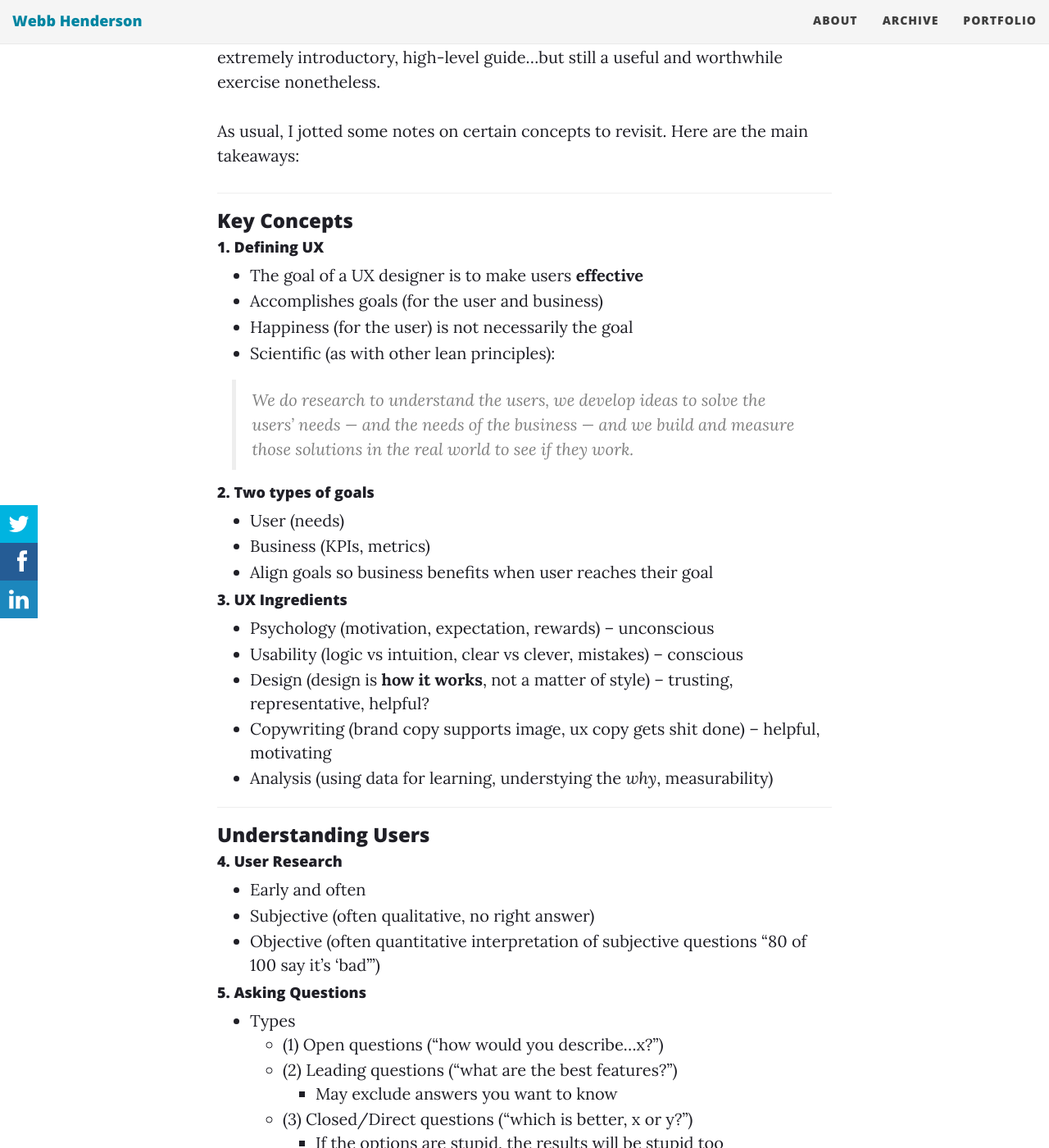
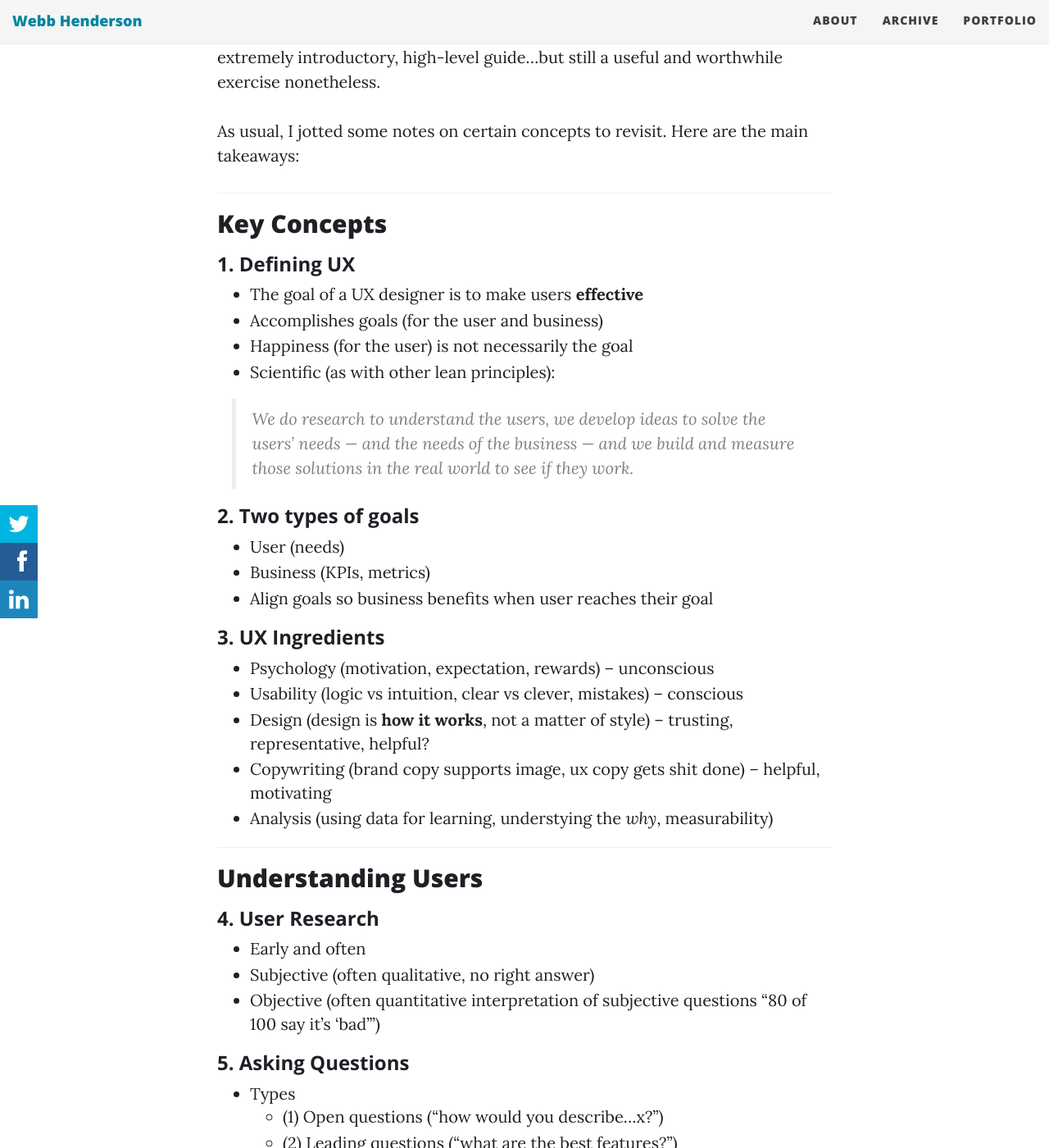
Before and after one commit to emerywebster/emerywebster.github.io, a Jekyll site: the page built from _posts/2016-03-21-ux-principles.md, in a window 1280 px wide and 1400 px high, scrolled down 261 px. Shown: the whole window at 82% size. Built offline with Jekyll 4.4.1, drawn with Linux system fonts in a browser that asks for light colours; nearby versions of some CDN libraries; comment, search, counter and statistics services are not loaded.

Commit message:
improve h2 and h3 styles

```diff
--- a/_posts/2016-03-21-ux-principles.md
+++ b/_posts/2016-03-21-ux-principles.md
@@ -10,9 +10,9 @@ As usual, I jotted some notes on certain concepts to revisit. Here are the main
 
 ---
 
-### Key Concepts
+## Key Concepts
 
-#### 1. Defining UX
+### 1. Defining UX
 
 - The goal of a UX designer is to make users **effective**
 - Accomplishes goals (for the user and business)
@@ -21,13 +21,13 @@ As usual, I jotted some notes on certain concepts to revisit. Here are the main
 
 > We do research to understand the users, we develop ideas to solve the users’ needs — and the needs of the business — and we build and measure those solutions in the real world to see if they work.
 
-#### 2. Two types of goals
+### 2. Two types of goals
 
 - User (needs)
 - Business (KPIs, metrics)
 - Align goals so business benefits when user reaches their goal
 
-#### 3. UX Ingredients
+### 3. UX Ingredients
 
 - Psychology (motivation, expectation, rewards) -- unconscious
 - Usability (logic vs intuition, clear vs clever, mistakes) -- conscious
@@ -37,15 +37,15 @@ As usual, I jotted some notes on certain concepts to revisit. Here are the main
 
 ---
 
-### Understanding Users
+## Understanding Users
 
-#### 4. User Research
+### 4. User Research
 
 - Early and often
 - Subjective (often qualitative, no right answer)
 - Objective (often quantitative interpretation of subjective questions "80 of 100 say it's 'bad'")
 
-#### 5. Asking Questions
+### 5. Asking Questions
 
 - Types
     - (1) Open questions ("how would you describe...x?")
@@ -58,7 +58,7 @@ As usual, I jotted some notes on certain concepts to revisit. Here are the main
 - Avoid interpretting questions or suggesting answers
 - Take good notes
 
-#### 6. User Profiles
+### 6. User Profiles
 
 - These are _NOT_:
     - personality types
@@ -70,7 +70,7 @@ As usual, I jotted some notes on certain concepts to revisit. Here are the main
 - Describes goals, expectations, motivations, behavior of real people
 - Back info up with research and data
 
-#### 7. Designing for Devices
+### 7. Designing for Devices
 
 - (1) How does it like to be touched?
 - (2) Start small
@@ -79,23 +79,23 @@ As usual, I jotted some notes on certain concepts to revisit. Here are the main
 - (5) Be responsive (any device)
 - (6) Think about more than one screen at a time
 
-#### 8. Design Patterns
+### 8. Design Patterns
 
 - "Good" patterns are common _and_ usable
 - Tools: [GoodUI](https://goodui.org/), PatternTap, mobile-patterns.com
 
 ---
 
-### Information Architecture
+## Information Architecture
 
-#### 9. What is IA?
+### 9. What is IA?
 
 - Don't make it fancy
 - Just because it's simple, doesn't mean it makes sense
 - Deep or flat, not both
 - Make sure user knows where they are at all times and how to navigate elsewhere
 
-#### 10. User Stories & Types of IA
+### 10. User Stories & Types of IA
 
 - Describes _flows_ -- sequences and choices, not the implementation or UI.
 - Simple & effective
@@ -106,7 +106,7 @@ As usual, I jotted some notes on certain concepts to revisit. Here are the main
     - Time (inbox, reddit, news feed)
     - People (facebook, designed by who the information is about)
 
-#### 11. Wireframing
+### 11. Wireframing
 
 - Technical blueprint
 
@@ -114,27 +114,27 @@ As usual, I jotted some notes on certain concepts to revisit. Here are the main
 
 ---
 
-### Visual Design Principles
+## Visual Design Principles
 
-#### 12. Visual weight, contrast, depth
+### 12. Visual weight, contrast, depth
 
 - All relative
 - Depth and size (even if your design is flat)
 
 > That’s why it’s wrong to “make the logo bigger”. Unless you want users to stare at your logo instead of buying something.
 
-#### 13. Color
+### 13. Color
 
 - Sometimes color = function (traffic lights, popsicles)
 - Recede vs. advance (quiet vs loud)
 
-#### 14. Repetition & Pattern-Breaking
+### 14. Repetition & Pattern-Breaking
 
 - We focus on pattern breaks
 - (don't just notice them, we think about them differently)
 - Can also take the eye away from important elements
 
-#### 15. Line Tension & Edge Tension
+### 15. Line Tension & Edge Tension
 
 - "Do you see 12 ducks...or a box made of ducks?"
 - Our brains are super good at identifying/focusing on patterns
@@ -142,16 +142,16 @@ As usual, I jotted some notes on certain concepts to revisit. Here are the main
 - 1 mental thing vs 12 separate things
 - [combine] Gradient lists
 
-#### 16. Alignment & Proximity
+### 16. Alignment & Proximity
 
 - Perception of organization, separation, leading, direction
 - Understanding of related elements without reading anything
 
 ---
 
-### Functional Layout Design
+## Functional Layout Design
 
-#### 17. Z-Pattern, F-Pattern, and Visual Heirarchy
+### 17. Z-Pattern, F-Pattern, and Visual Heirarchy
 
 - Users scan, they don't read
 - Z = boring (newspaper)
@@ -160,33 +160,33 @@ As usual, I jotted some notes on certain concepts to revisit. Here are the main
 - Create a design that users can scan easily
 - Better design doesn't necessarily look better, it's just easier to scan
 
-#### 18. Browsing vs. Searching vs. Discovery
+### 18. Browsing vs. Searching vs. Discovery
 
 - Browsing: make scanning easy & keep the content quick & visual. Don't overcrowd. Focus on emotional appeal. Style? photos. Power? info via labels. Brands? logos. Craftsmanship? magnify details. etc.
 - Searching: they'll ignore lots of stuff, focus on attributes, highlight ones that are likely critical, avoid clutter, focus on what the user wants out of it.
 - Discovery: users click on menu items if they are looking for those things. nobody discovers stuff via the menu. More experienced users also explore less. Instead, let them find what they are already looking for. Add relevant stuff so they can then discover it. It might feel like you're hiding it...but you're making it visible to the right people.
 
-#### 19. Page Framework
+### 19. Page Framework
 
 - Footers -- infinite scroll? Ensure that info is somewhere else.
 - Menus -- most to least popular, always
 - Mega-menus are lazy
 - Create navigation and footers that work for all of the pages/screens in your app before you get into content
 
-#### 20. The Fold, Images, & Headlines
+### 20. The Fold, Images, & Headlines
 
 - 60-80% of users will scroll if they expect something useful
 - If you need a graphic that says "(anything)", your design is weak
 - People looking in the direction of your content...works
 - Use headlines to direct users to what matters most
 
-#### 21. The Axis of Interaction
+### 21. The Axis of Interaction
 
 - Human attention is extremely limited
 - Find edges, users will focus on the first one, then the next
 - Put CTAs on or near an axis of interaction
 
-#### 22. Forms
+### 22. Forms
 
 - Generally, shorter the better
 - Make them _feel_ simple
@@ -197,13 +197,13 @@ As usual, I jotted some notes on certain concepts to revisit. Here are the main
 - Simple questions? Label goes above and aligned with axis of interaction
 - Complex questions? Slow users down by putting the label to the left of the input
 
-#### 23. CTAs, Instructions, & Labels
+### 23. CTAs, Instructions, & Labels
 
 - CTA = VERB + BENEFIT + URGENT TIME (now, free) or PLACE (here)
 - Instructions: short, literal, direct (no cleverness, not too wordy, not soft)
 - Labels: common, easy, simple as possible &mdash; avoid cleverness or uniqueness
 
-#### 24. Primary & Secondary buttons
+### 24. Primary & Secondary buttons
 
 - Primary actions are helpful for goals, secondary actions are not
 - High contrast, on/near axis of interaction
@@ -212,9 +212,9 @@ As usual, I jotted some notes on certain concepts to revisit. Here are the main
 
 ---
 
-### User Psychology
+## User Psychology
 
-#### 25. Conditioning
+### 25. Conditioning
 
 - Repetition for rewards, avoidance for punishment
 - Feelings, not things
@@ -223,7 +223,7 @@ As usual, I jotted some notes on certain concepts to revisit. Here are the main
     - (post baby pic on facebook, get likes, do it again)
     - Punishment? Dead crops in farmville for staying away too long
 
-#### 26. Persuasion
+### 26. Persuasion
 
 - 8 Common Methods (of 40 different types of persuaders)
     - Credibility/Trust: don't say it, show it.
@@ -241,7 +241,7 @@ As usual, I jotted some notes on certain concepts to revisit. Here are the main
     - Understanding: motivation to learn, _deserve_ to know more,
 - Money is not on this list because it is not motivating in itself (what does it provide though? status? options?).
 
-#### 27. How Experience Changes Experience
+### 27. How Experience Changes Experience
 
 - Power users are the minority
 - Design for distracted idiots, not obsessed geniuses
@@ -251,16 +251,16 @@ As usual, I jotted some notes on certain concepts to revisit. Here are the main
 
 ---
 
-### Designing with Data
+## Designing with Data
 
-#### 28. What is data?
+### 28. What is data?
 
 - Never lies, but also doesn't account for context
 - Interpretation is where mistakes can happen
 - Tools: [Clicktale](https://www.clicktale.com/), [Segment](http://segment.io)
 - Search logs (review history of search terms to improve experience)
 
-#### 29. Summary Statistics
+### 29. Summary Statistics
 
 - (1 & 2) Sessions (total visits) and Users (unique visits)
     - High quality: total > uniques
@@ -282,14 +282,14 @@ As usual, I jotted some notes on certain concepts to revisit. Here are the main
 - (7) New vs. Return
     - Indication of quality, growth, etc
 
-#### 30. Graph Shapes
+### 30. Graph Shapes
 
 - People don't suddenly change behavior without being provoked
 - Exponential / long tail
     - Big drop = big problem
     - Understanding of user behavior, engagement, etc.
 
-#### 31. A/B Test
+### 31. A/B Test
 
 - Depends on traffic, time, etc
 - Must be run at the same time (nothing new here)
--- a/css/main.css
+++ b/css/main.css
@@ -20,6 +20,9 @@ p a {
 h1,h2,h3,h4,h5,h6 {
   font-family: 'Open Sans', 'Helvetica Neue', Helvetica, Arial, sans-serif;
   font-weight: 800;
+}
+h3 {
+  font-weight: 700;
 }
 a {
   color: #008AFF;
```
